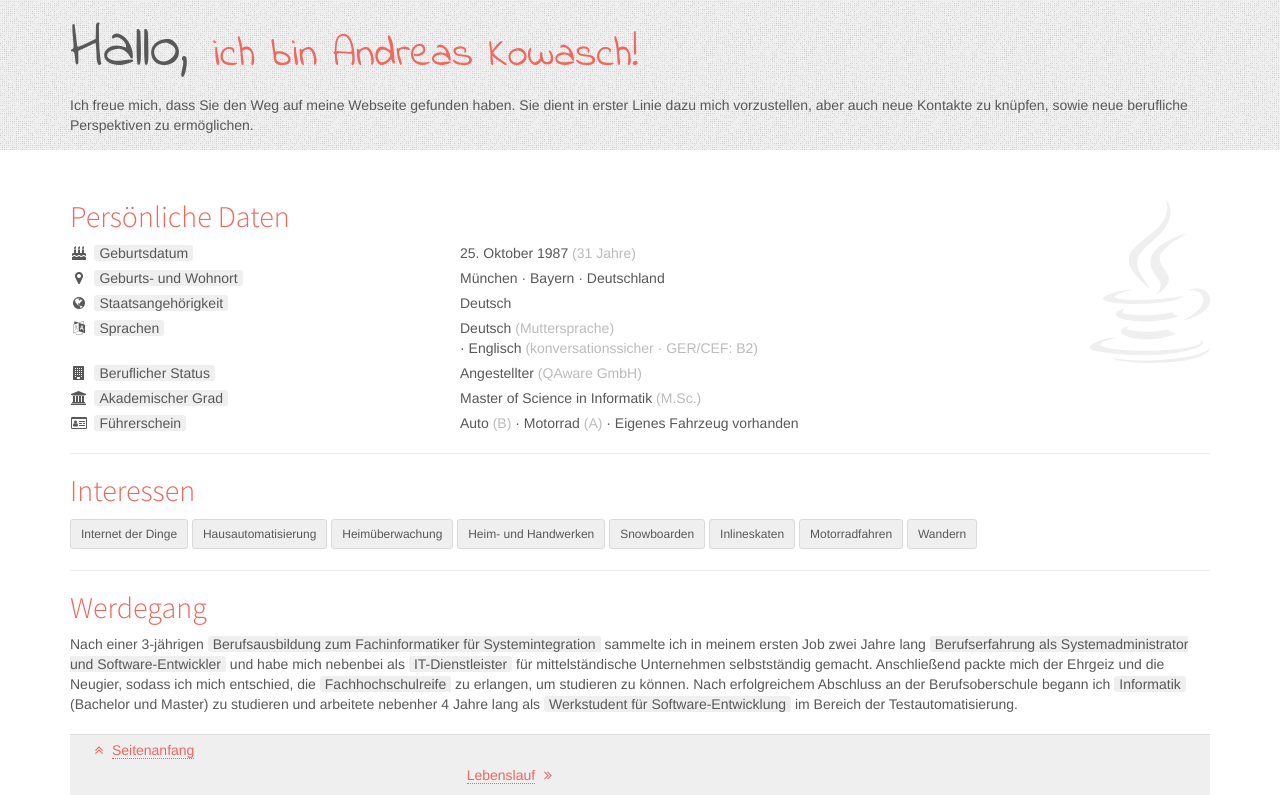
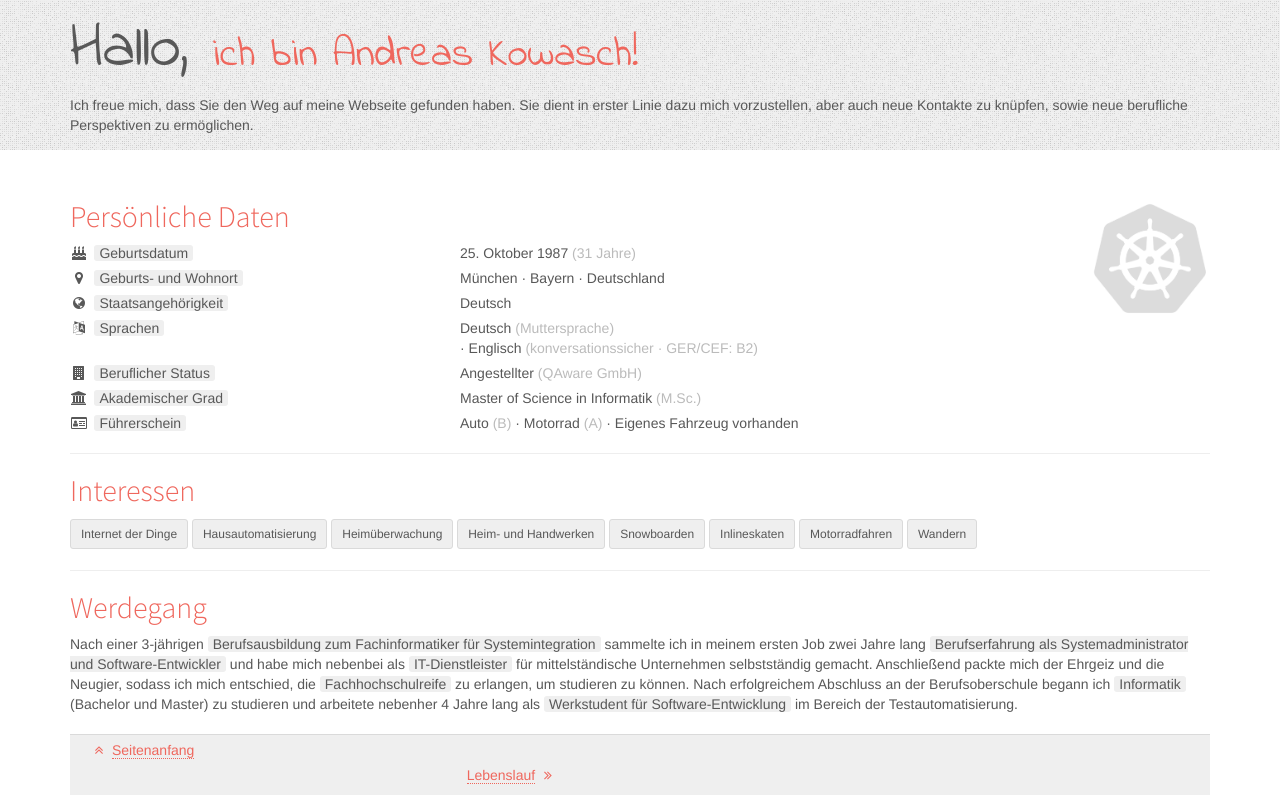
Before and after one commit to andreas-kowasch/andreas.kowasch.de, a plain HTML site: page index.html in a window 1280 px wide. Shown: the part 234-1029 px from the top of the page. Drawn offline with nearby package versions, Linux system fonts and the light colour scheme.

Commit message:
Changed index img

```diff
--- a/css/content.css
+++ b/css/content.css
@@ -9,7 +9,7 @@ body {
 
 @media (min-width: 1200px) {
 	#about {
-		background-image: url('../img/java.svg');
+		background-image: url('../img/k8s.png');
 		background-repeat: no-repeat;
 		background-position: right top;
 		background-size: 12rem;
```
